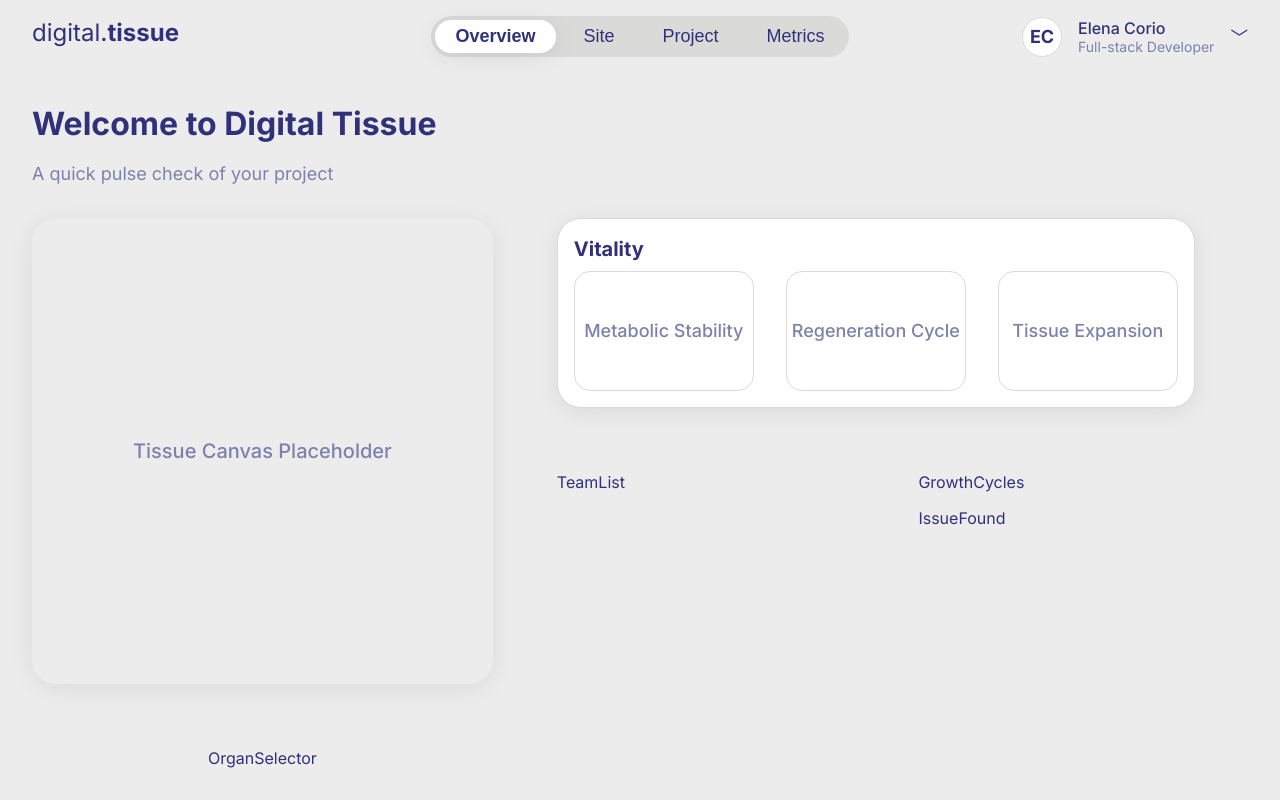
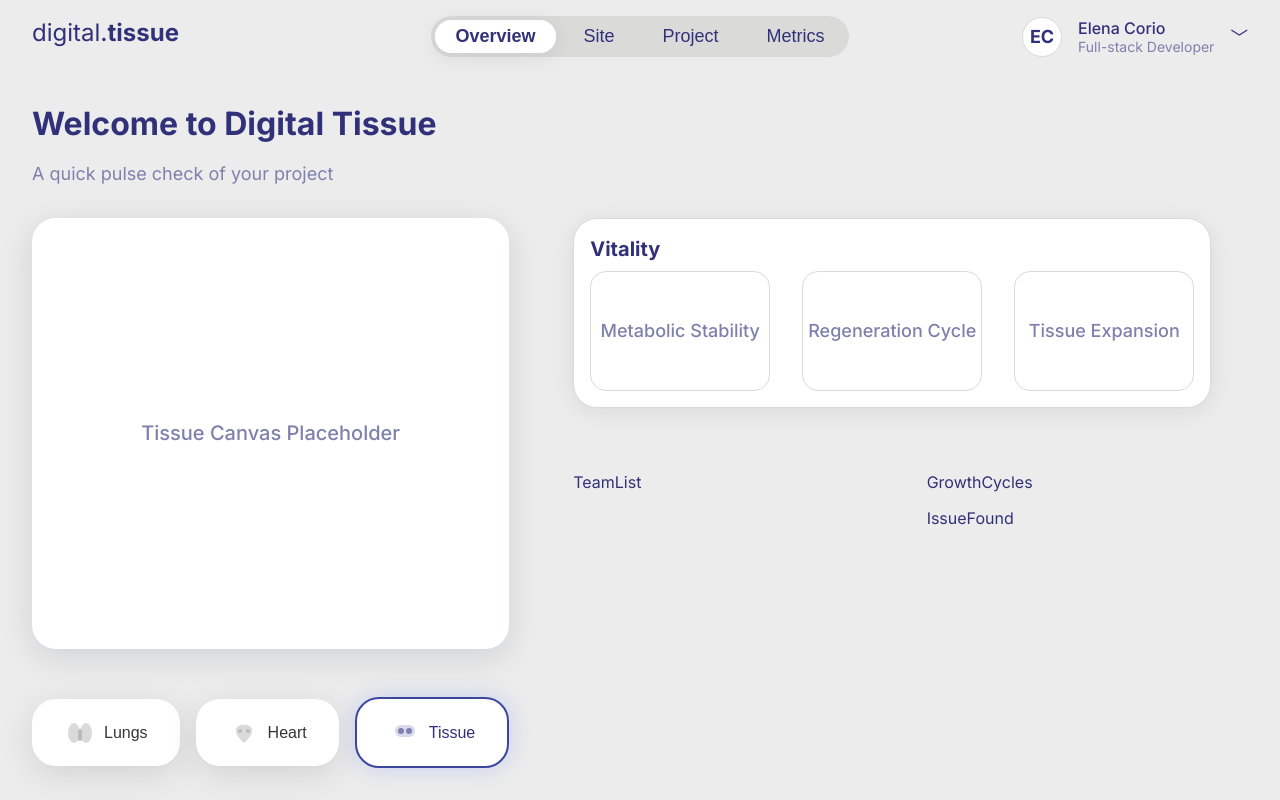
Before and after one commit to elena-corio/digital-tissue-dashboard, a Vue app in the folder frontend/: page / in a window 1280 px wide. Built offline with nearby package versions, Linux system fonts and the light colour scheme.

Commit message:
Create tissue canvas and organs selector

```diff
--- a/frontend/src/components/OrganSelector.vue
+++ b/frontend/src/components/OrganSelector.vue
@@ -1,5 +1,51 @@
 <template>
-  <div class="organ-selector">OrganSelector</div>
+  <div class="organ-selector-group">
+    <BtnCard
+      v-for="organ in organs"
+      :key="organ.label"
+      :label="organ.label"
+      :selected="selected === organ.label"
+      @update:selected="selectOrgan"
+    >
+      <template #icon>
+        <span v-html="selected === organ.label ? organ.svgColor : organ.svgGrey" />
+      </template>
+    </BtnCard>
+  </div>
 </template>
 <script setup>
+import { ref } from 'vue'
+import BtnCard from './ToggleButton.vue'
+
+const selected = ref('Tissue')
+const selectOrgan = (label) => {
+  selected.value = label
+}
+
+const organs = [
+  {
+    label: 'Lungs',
+    svgColor: `<svg width="32" height="32" viewBox="0 0 32 32" fill="none"><ellipse cx="10" cy="18" rx="6" ry="10" fill="#b3bad8"/><ellipse cx="22" cy="18" rx="6" ry="10" fill="#b3bad8"/><rect x="14" y="14" width="4" height="12" rx="2" fill="#7d81ac"/></svg>`,
+    svgGrey: `<svg width="32" height="32" viewBox="0 0 32 32" fill="none"><ellipse cx="10" cy="18" rx="6" ry="10" fill="#dadad9"/><ellipse cx="22" cy="18" rx="6" ry="10" fill="#dadad9"/><rect x="14" y="14" width="4" height="12" rx="2" fill="#b3bad8"/></svg>`
+  },
+  {
+    label: 'Heart',
+    svgColor: `<svg width="32" height="32" viewBox="0 0 32 32" fill="none"><path d="M16 28s-8-6.5-8-12A6 6 0 0 1 16 10a6 6 0 0 1 8 6c0 5.5-8 12-8 12z" fill="#e9268c"/><circle cx="12" cy="16" r="2" fill="#f19fcb"/><circle cx="20" cy="16" r="2" fill="#f19fcb"/></svg>`,
+    svgGrey: `<svg width="32" height="32" viewBox="0 0 32 32" fill="none"><path d="M16 28s-8-6.5-8-12A6 6 0 0 1 16 10a6 6 0 0 1 8 6c0 5.5-8 12-8 12z" fill="#dadad9"/><circle cx="12" cy="16" r="2" fill="#b3bad8"/><circle cx="20" cy="16" r="2" fill="#b3bad8"/></svg>`
+  },
+  {
+    label: 'Tissue',
+    svgColor: `<svg width="32" height="32" viewBox="0 0 32 32" fill="none"><rect x="6" y="10" width="20" height="12" rx="6" fill="#d8d9ed"/><circle cx="12" cy="16" r="3" fill="#7d81ac"/><circle cx="20" cy="16" r="3" fill="#7d81ac"/></svg>`,
+    svgGrey: `<svg width="32" height="32" viewBox="0 0 32 32" fill="none"><rect x="6" y="10" width="20" height="12" rx="6" fill="#dadad9"/><circle cx="12" cy="16" r="3" fill="#b3bad8"/><circle cx="20" cy="16" r="3" fill="#b3bad8"/></svg>`
+  }
+]
 </script>
+
+<style scoped>
+.organ-selector-group {
+  display: flex;
+  gap: var(--space-md);
+  justify-content: center;
+  align-items: center;
+}
+</style>
--- a/frontend/src/components/TissueCanvas.vue
+++ b/frontend/src/components/TissueCanvas.vue
@@ -1,5 +1,5 @@
 <template>
-  <div class="tissue-canvas-placeholder">
+  <div class="card tissue-canvas-placeholder">
     <span class="tissue-label">Tissue Canvas Placeholder</span>
   </div>
 </template>
@@ -11,14 +11,9 @@
 .tissue-canvas-placeholder {
   width: 100%;
   flex: 1 1 0%;
-  min-height: 400px;
-  background: var(--grey-50);
-  border-radius: var(--radius-lg);
   display: flex;
   align-items: center;
   justify-content: center;
-  box-shadow: var(--shadow-soft);
-  margin-bottom: var(--space-md);
 }
 .tissue-label {
   color: var(--navy-50);
--- /dev/null
+++ b/frontend/src/components/ToggleButton.vue
@@ -0,0 +1,52 @@
+<template>
+  <button
+    class="btn-card"
+    :class="{ selected }"
+    @click="$emit('update:selected', label)"
+    type="button"
+  >
+    <span class="btn-card-icon">
+      <slot name="icon" :selected="selected" />
+    </span>
+    <span class="btn-card-label">{{ label }}</span>
+  </button>
+</template>
+
+<script setup>
+const props = defineProps({
+  label: String,
+  selected: Boolean
+})
+</script>
+
+<style scoped>
+.btn-card {
+  background: var(--white, #fff);
+  border-radius: var(--radius-lg);
+  box-shadow: var(--shadow-card);
+  padding: var(--space-md) var(--space-lg);
+  border: none;
+  outline: none;
+  display: flex;
+  align-items: center;
+  gap: var(--space-sm);
+  cursor: pointer;
+  transition: box-shadow 0.2s, border-color 0.2s, filter 0.2s;
+  filter: grayscale(1);
+}
+.btn-card.selected {
+  border: 2px solid var(--blue-100);
+  box-shadow: var(--shadow-glow-blue);
+  filter: none;
+}
+.btn-card-icon {
+  display: flex;
+  align-items: center;
+  justify-content: center;
+}
+.btn-card-label {
+  font-size: var(--font-size-body);
+  font-weight: var(--font-weight-medium);
+  color: var(--navy-100);
+}
+</style>
```
